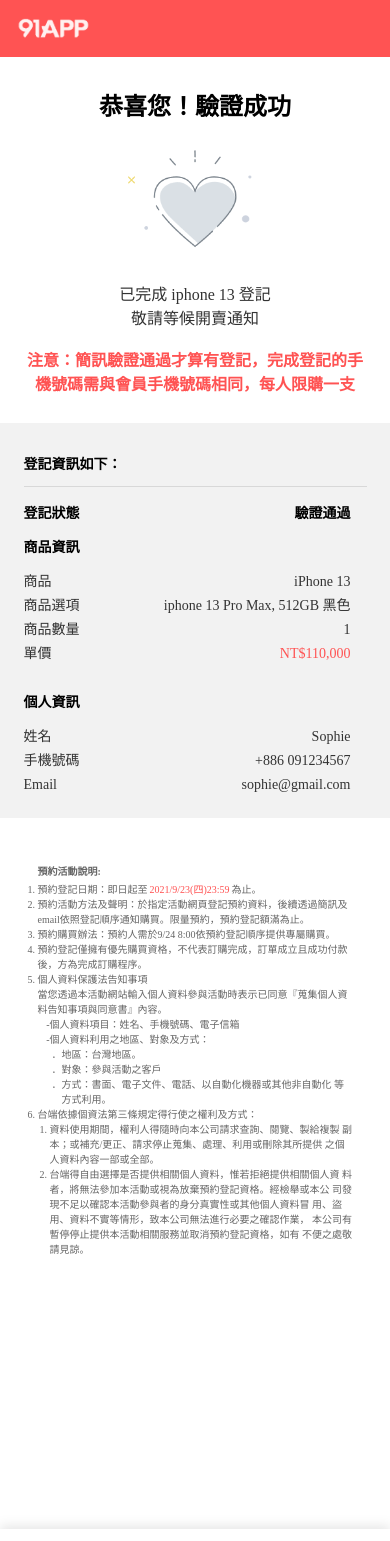
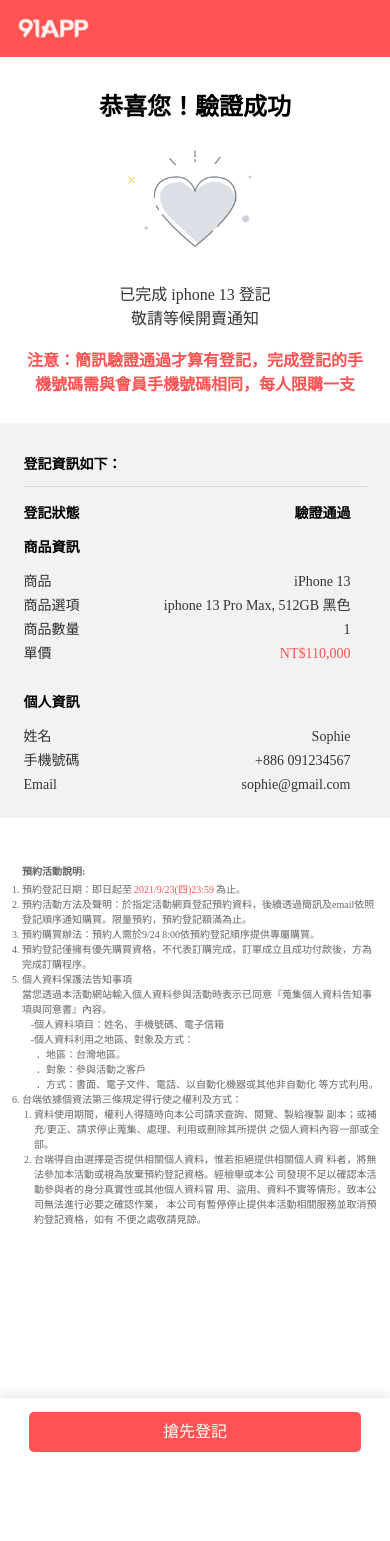
Before and after one commit to LinHeMa/91-APP-final-project, a React (Create React App) app in the folder co-work-project/: page /reservation/successpage in a window 390 px wide. Shown: the top 1541 px of the page. After the commit the page ends 1466 px from the top, so only its background shows below. Built offline with nearby package versions, Linux system fonts and the light colour scheme.

Commit message:
change_fixed_width_to_full_width

```diff
--- a/co-work-project/src/components/ReserveText.tsx
+++ b/co-work-project/src/components/ReserveText.tsx
@@ -1,9 +1,9 @@
 function ReserveText() {
   return (
-    <div className="max-w-[1080px] bg-white mx-auto mb-[100px]">
-      <div className="w-[355px] h-[611px] mx-auto md:mx-unset md:w-full md:h-[490px] md:px-6 pt-[40px] md:pt-[20px] max-w-[1080px] ">
-        <div className="w-[315px] h-[571px] md:h-[482px]  md:w-full mx-auto leading-4 md:leading-12 ">
-          <span className="font-bold  text-[10px] text-[#666666] md:text-[14px]">
+    <div className="max-w-[1080px] mx-[10px] bg-white md:mx-auto  md:px-[20px]">
+      <div className=" h-[580px] mx-auto md:mx-unset w-full md:h-[490px] md:px-6 pt-[40px] md:pt-[20px] max-w-[1080px] ">
+        <div className="h-[571px] md:h-[482px] pl-3 w-full md:pl-0 mx-auto leading-4 md:leading-12">
+          <span className="font-bold  text-[10px]  text-[#666666] md:text-[14px]">
             預約活動說明:
           </span>
           <ol className="list-decimal text-[10px]  text-[#666666] md:text-[14px]">
```
